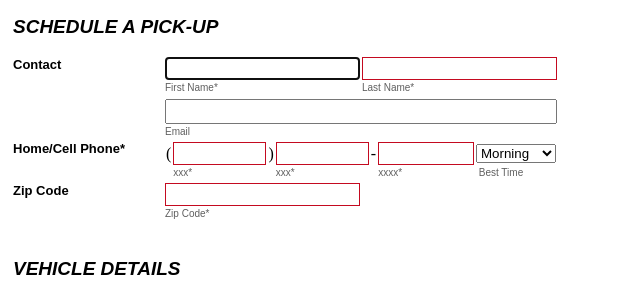
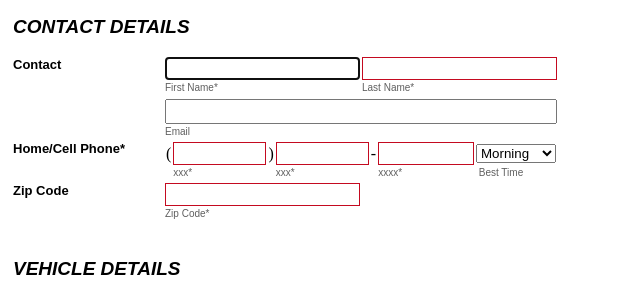
Before and after one commit to vidhigavadia/CashForCars, a PHP site: page / in a window 1280 px wide. Shown: the top 299 px of the page, without its empty margins (0-640 px from the left). Run offline with PHP 8.4, Linux system fonts and the light colour scheme; some libraries are stand-ins or nearby versions.

Commit message:
Update index.php

```diff
--- a/index.php
+++ b/index.php
@@ -219,7 +219,7 @@ $state_list = array('AL'=>"Alabama",
 /*	if (strcmp($_GET['i'], '2503') == 0 || strcmp($_GET['i'], '2504') == 0) {
 		echo "<label id=\"label1\" class=\"nraformlabel\">Schedule A Pick-up</label>";
 	} else { */
-		echo "<label id=\"label1\" class=\"formlabel\">SCHEDULE A PICK-UP</label>";
+		echo "<label id=\"label1\" class=\"formlabel\">CONTACT DETAILS</label>";
 //	}
 ?>
 <?php echo "<br><br>"; ?>
```
